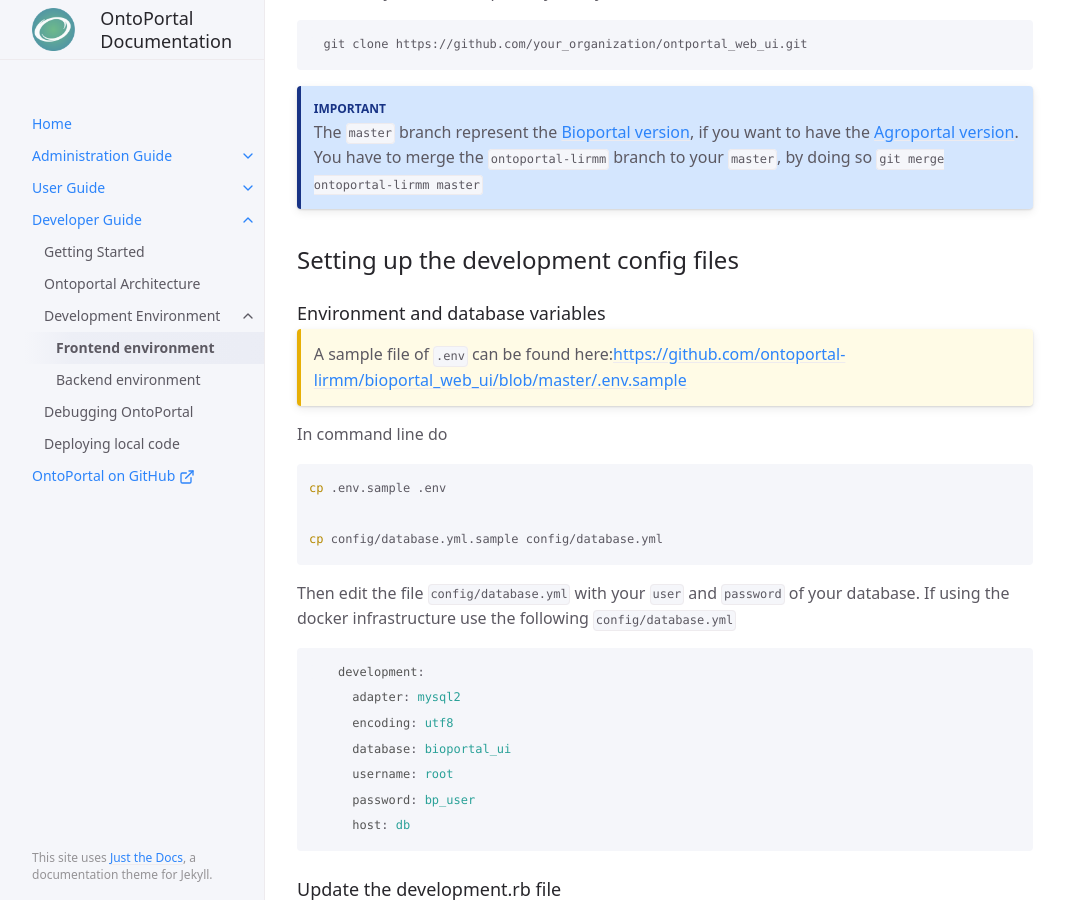
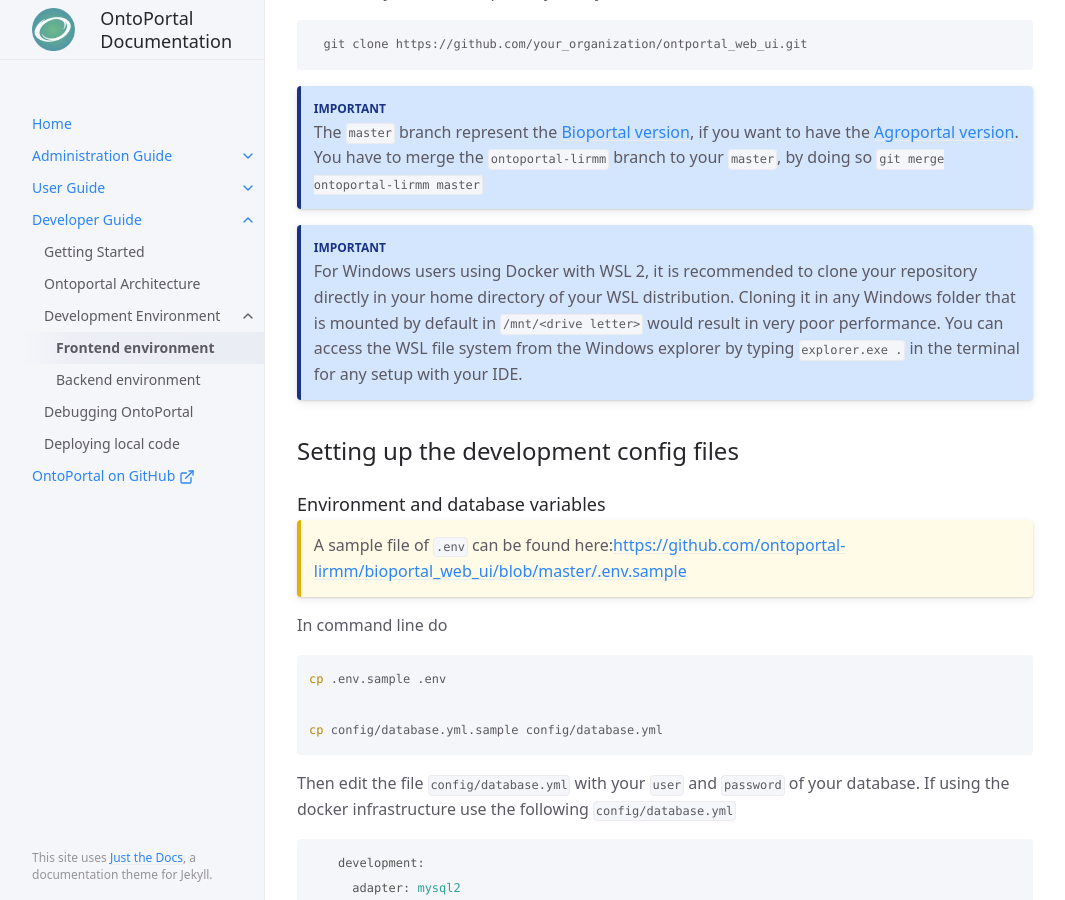
Before and after one commit to ontoportal/documentation, a Jekyll site: the page built from docs/developers-docs/development-environment/frontend_environment.md, in a window 1280 px wide and 900 px high, scrolled down 915 px. Shown: the whole window, without its empty margins (107-1172 px from the left). Built offline with Jekyll 4.4.1, drawn with Linux system fonts in a browser that asks for light colours.

Commit message:
Added an important notice concerning Docker on Windows

```diff
--- a/docs/developers-docs/development-environment/frontend_environment.md
+++ b/docs/developers-docs/development-environment/frontend_environment.md
@@ -36,6 +36,10 @@ Then clone your forked repository locally
 {: .important }
 The `master` branch represent the [Bioportal version](https://bioportal.bioontology.org/), if you want to have the [Agroportal version](https://agroportal.lirmm.fr/).
 You have to merge the `ontoportal-lirmm` branch to your `master`, by doing so `git merge ontoportal-lirmm master`
+
+{: .important }
+For Windows users using Docker with WSL 2, it is recommended to clone your repository directly in your home directory of your WSL distribution. Cloning it in any Windows folder that is mounted by default in `/mnt/<drive letter>` would result in very poor performance.
+You can access the WSL file system from the Windows explorer by typing `explorer.exe .` in the terminal for any setup with your IDE.
 
 ## Setting up the development config files
 
```
